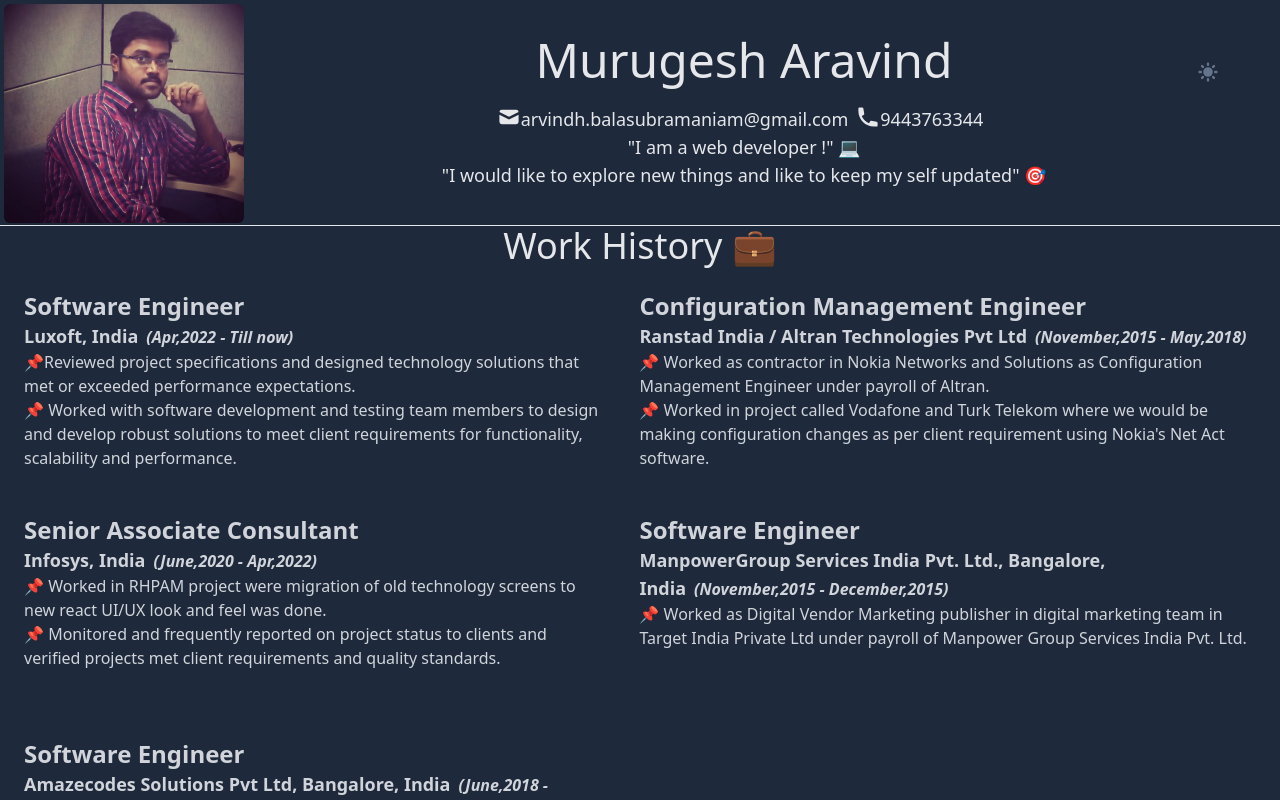
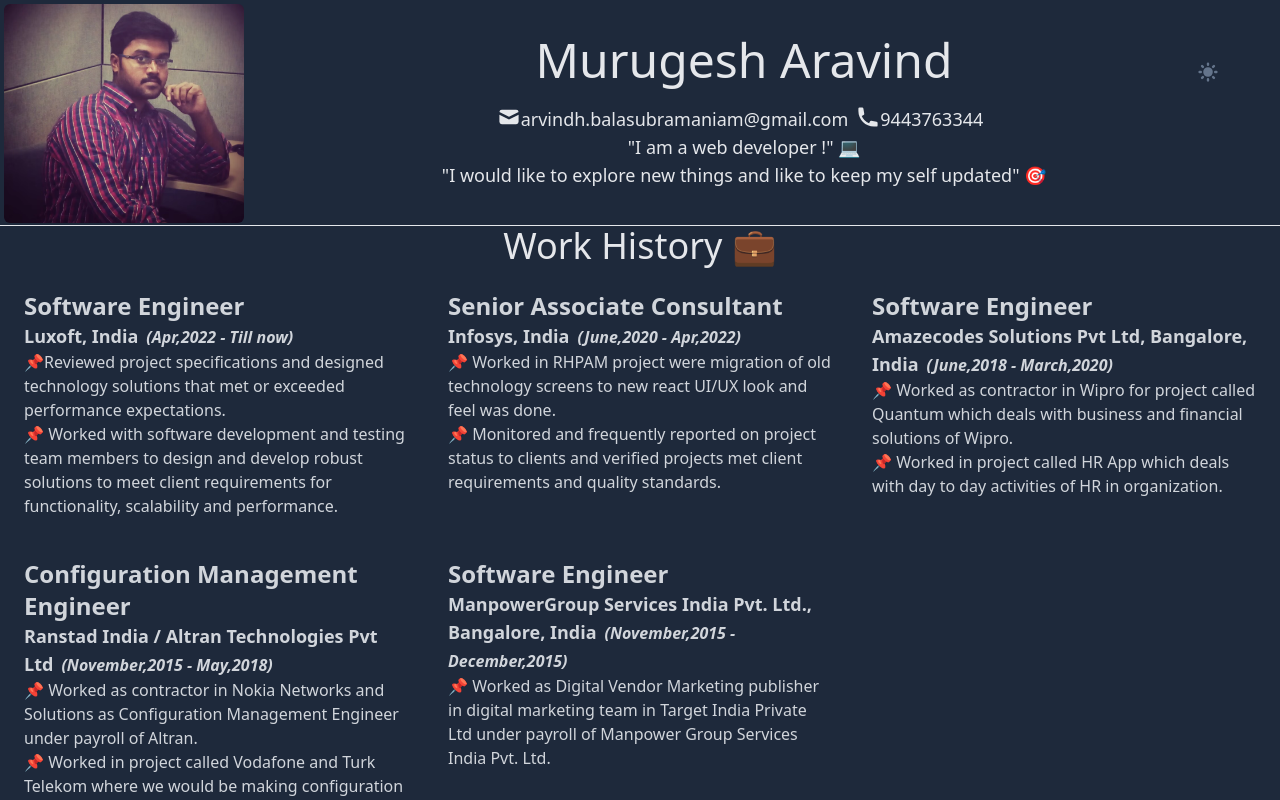
Before and after one commit to MurugeshAravind/Resume, a React (Create React App) app: page / in a window 1280 px wide. Shown: the top 800 px of the page. Built offline with nearby package versions, Linux system fonts and the light colour scheme.

Commit message:
changes made in the section component

```diff
--- a/src/Section/Section.component.jsx
+++ b/src/Section/Section.component.jsx
@@ -1,18 +1,26 @@
-import { useEffect, useState } from "react";
+import { useEffect, useId, useState } from "react";
 import dataJSON from "../data.json";
 
 const Section = () => {
   const [data, setData] = useState([]);
+  const id = useId();
   useEffect(() => {
     setData(dataJSON);
   }, []);
-  const returnArticleData = (articleData, index, key) => {
-    if (articleData.length > 0) {
-      return articleData[index][key].map((y, i) => {
+  const flattenArray = (input) => {
+    return input.reduce(
+      (acc, cur) => acc.concat(Array.isArray(cur) ? flattenArray(cur) : cur),
+      []
+    );
+  };
+  const returnArticleData = (receivedData, key) => {
+    let articleData = [...new Set(flattenArray(receivedData))];
+    if (articleData && articleData.length > 0) {
+      return articleData.map((y, i) => {
         return (
           <article
-            key={i}
-            className="dark:bg-slate-800 dark:text-gray-300 hover:shadow-slate-500 lg:flex-1 md:flex-0"
+            key={`${id}_${i}`}
+            className="dark:bg-slate-800 dark:text-gray-300 hover:shadow-slate-500"
           >
             <h3 className="text-2xl">
               <strong>
@@ -36,32 +44,24 @@ const Section = () => {
     }
   };
 
-  return (
-    <>
-      <div className=" dark:bg-slate-800">
+  const returnSection = (data) => {
+    return data.map((x, i) => (
+      <div key={`${id}_${i}`}>
         <section>
           <h1 className="text-4xl text-center dark:text-gray-200">
-            Work History 💼
+            {Object.keys(x).toString()}
           </h1>
-          <div className="lg:md:grid lg:md:grid-rows-3 lg:md:grid-flow-col lg:md:gap-10 flex flex-wrap gap-10 p-6">
-            {data.length > 0
-              ? returnArticleData(data, 0, "Work History 💼")
+          <div className="lg:md:grid lg:md:grid-cols-3 flex flex-wrap gap-10 p-6">
+            {Object.keys(x).length > 0
+              ? returnArticleData(Object.values(x), Object.keys(x).toString())
               : null}
           </div>
         </section>
         <hr className="bg-gray-100"></hr>
-        <section className="mt-5">
-          <h1 className="text-4xl text-center dark:text-gray-200">
-            Education 🎓
-          </h1>
-          <div className="lg:md:grid lg:md:grid-rows-2 lg:md:grid-flow-col lg:md:gap-10 flex flex-wrap gap-10 p-6">
-            {data.length > 0
-              ? returnArticleData(data, 1, "Education 🎓")
-              : null}
-          </div>
-        </section>
       </div>
-    </>
-  );
+    ));
+  };
+
+  return <div className=" dark:bg-slate-800">{returnSection(data)}</div>;
 };
 export default Section;
```
